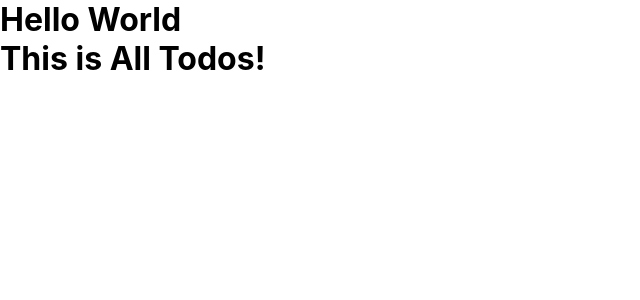
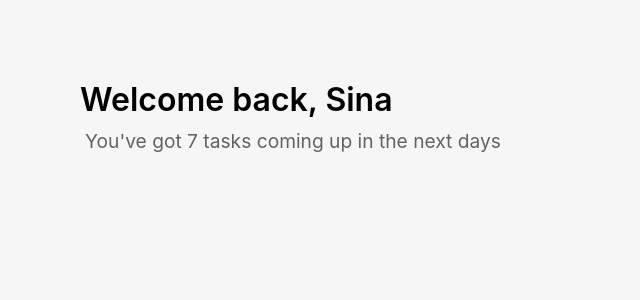
Before and after one commit to Sina-Abf/todo-list-app, a React (Create React App) app: page / in a window 1280 px wide. Shown: the top 300 px of the page, without its empty margins (0-640 px from the left). Built offline with nearby package versions, Linux system fonts and the light colour scheme.

Commit message:
add userinfo styles

```diff
--- a/src/App.js
+++ b/src/App.js
@@ -1,12 +1,7 @@
 import Todo from './components/Todo/Todo';
 
 function App() {
-  return (
-    <div>
-      <h1>Hello World</h1>
-      <Todo />
-    </div>
-  );
+  return <Todo />;
 }
 
 export default App;
--- a/src/components/Todo/Todo.js
+++ b/src/components/Todo/Todo.js
@@ -1,7 +1,12 @@
-import React from 'react';
+import React, { Fragment } from 'react';
+import UserInfo from './UserInfo';
 
 const Todo = () => {
-  return <h1>This is All Todos!</h1>;
+  return (
+    <Fragment>
+      <UserInfo />
+    </Fragment>
+  );
 };
 
 export default Todo;
--- a/src/components/Todo/UserInfo.js
+++ b/src/components/Todo/UserInfo.js
@@ -0,0 +1,13 @@
+import React, { Fragment } from 'react';
+import classes from './UserInfo.module.css';
+
+const UserInfo = () => {
+  return (
+    <div className={classes.info}>
+      <h1>Welcome back, Sina</h1>
+      <p>You've got 7 tasks coming up in the next days</p>
+    </div>
+  );
+};
+
+export default UserInfo;
--- /dev/null
+++ b/src/components/Todo/UserInfo.module.css
@@ -0,0 +1,10 @@
+.info h1 {
+  font-weight: 600;
+  margin-bottom: 10px;
+}
+.info p {
+  font-weight: 400;
+  font-size: 1.2rem;
+  opacity: 60%;
+  margin-left: 5px;
+}
--- a/src/index.css
+++ b/src/index.css
@@ -8,4 +8,6 @@ body {
   font-family: -apple-system, BlinkMacSystemFont, 'Segoe UI', 'Roboto', 'Oxygen',
     'Ubuntu', 'Cantarell', 'Fira Sans', 'Droid Sans', 'Helvetica Neue',
     sans-serif;
+  background: #f6f6f6;
+  padding: 5rem;
 }
```
